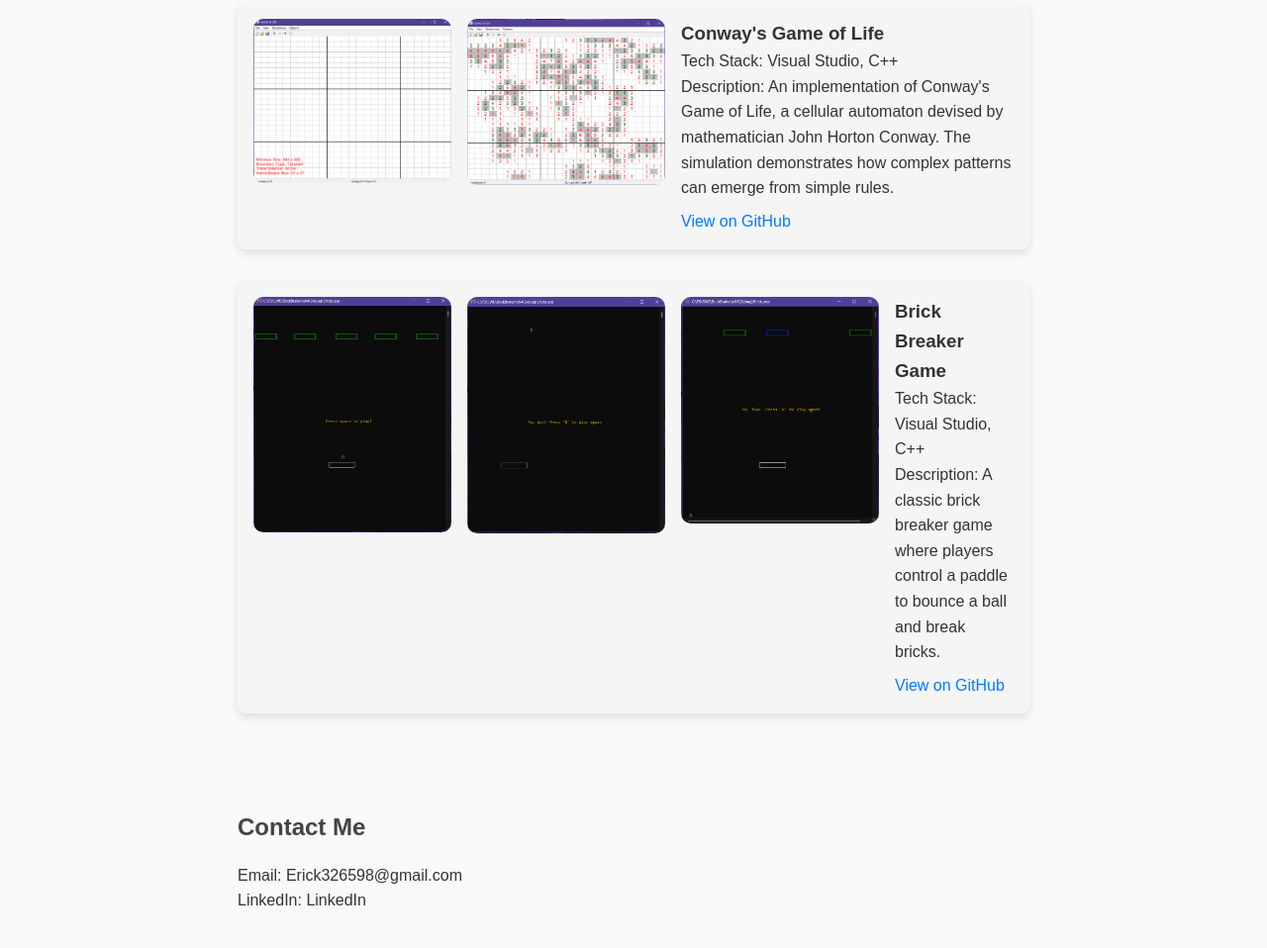
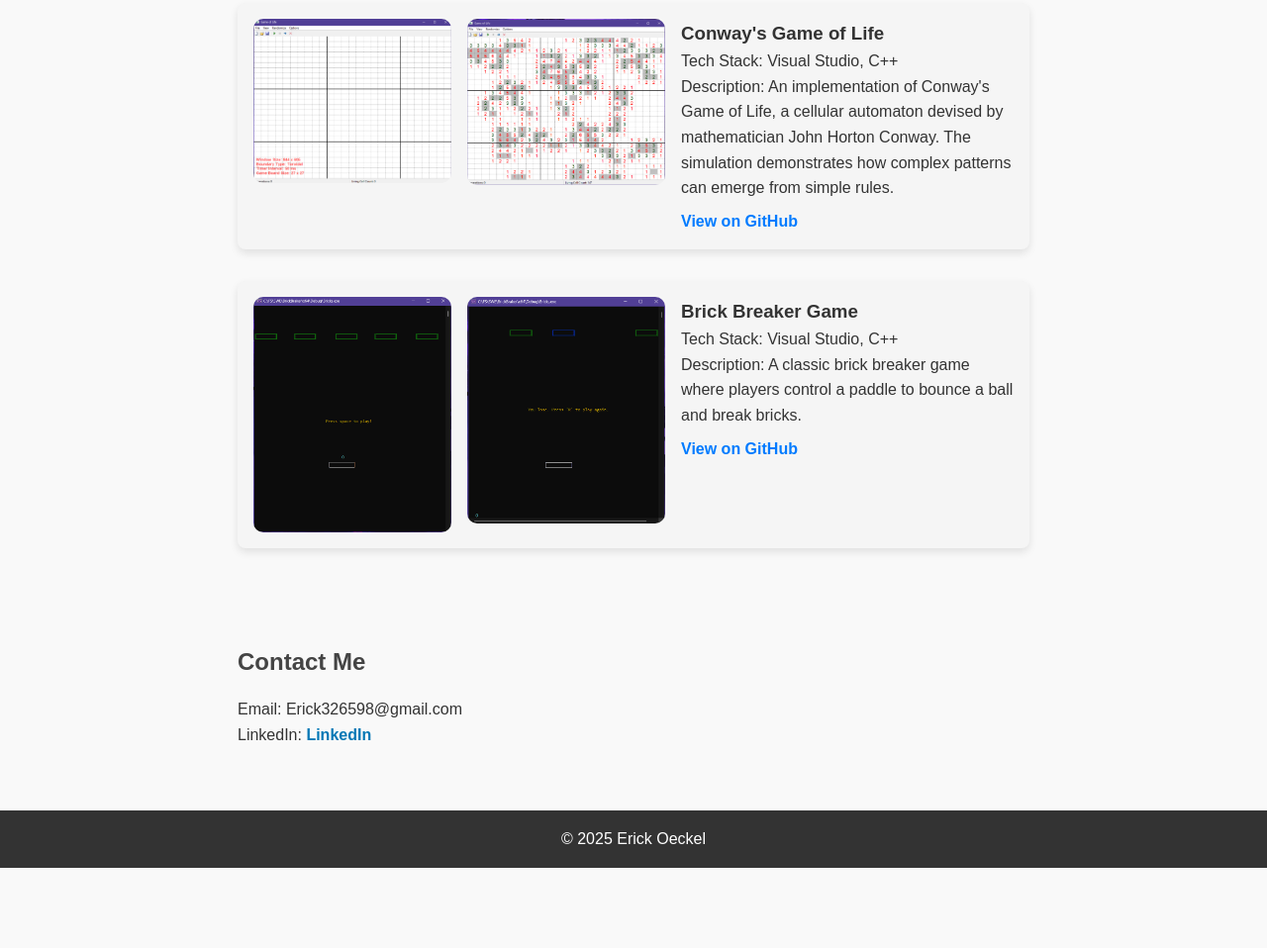
Before and after one commit to Ghostcode22/Portfolio, a plain HTML site: page index.html in a window 1280 px wide. Shown: the part 1262-2220 px from the top of the page at 99% size. After the commit the page ends 2139 px from the top, so only its background shows below. Drawn offline with Linux system fonts and the light colour scheme.

Commit message:
Projects updated

```diff
--- a/index.html
+++ b/index.html
@@ -88,7 +88,6 @@
     <div class="project-card">
         <div class="project-content">
         <img src="images/BB1.png" alt="Brick Breaker Screenshot" style="max-width: 100%; border-radius: 10px;" />
-        <img src="images/BB2.png" alt="Brick Breaker Screenshot" style="max-width: 100%; border-radius: 10px;" />
         <img src="images/BB3.png" alt="Brick Breaker Screenshot" style="max-width: 100%; border-radius: 10px;" />
         <div class="project-text">
           <h3>Brick Breaker Game</h3>
@@ -103,7 +102,7 @@
   <section id="contact">
     <h2>Contact Me</h2>
     <p>Email: Erick326598@gmail.com</p>
-    <p>LinkedIn: <a href="https://www.linkedin.com/in/erick-oeckel-b1276b1b6/" target="_blank" color=#007BFF>LinkedIn</a></p>
+    <p>LinkedIn: <a href="https://www.linkedin.com/in/erick-oeckel-b1276b1b6/" target="_blank">LinkedIn</a></p>
   </section>
 
   <footer>
--- a/style.css
+++ b/style.css
@@ -91,9 +91,16 @@ ul li {
 }
 
 
-.project-card a {
-  color: #007BFF;
+a {
+  color: #0077B5;
+  text-decoration: none;
+  font-weight: bold;
 }
+
+a:hover {
+  text-decoration: underline;
+}
+
 
 footer {
   text-align: center;
```
